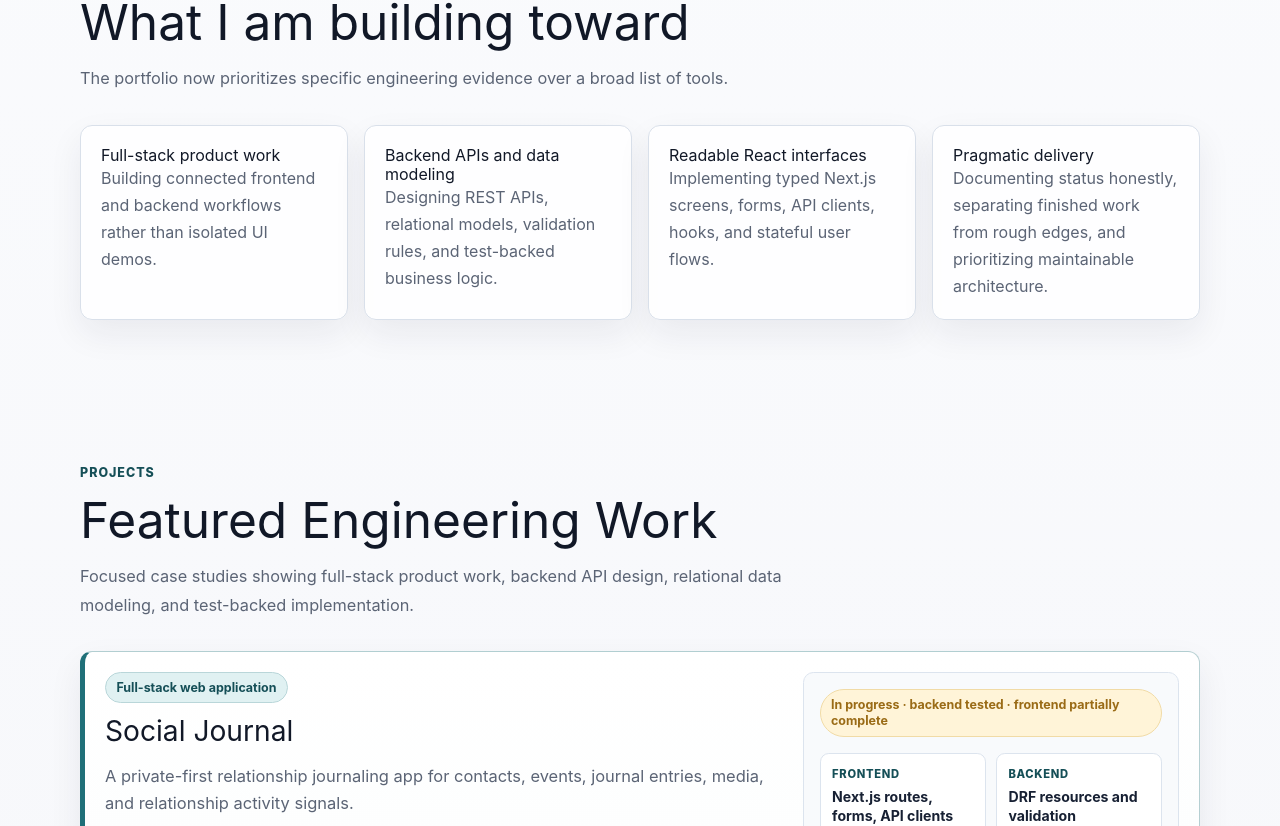
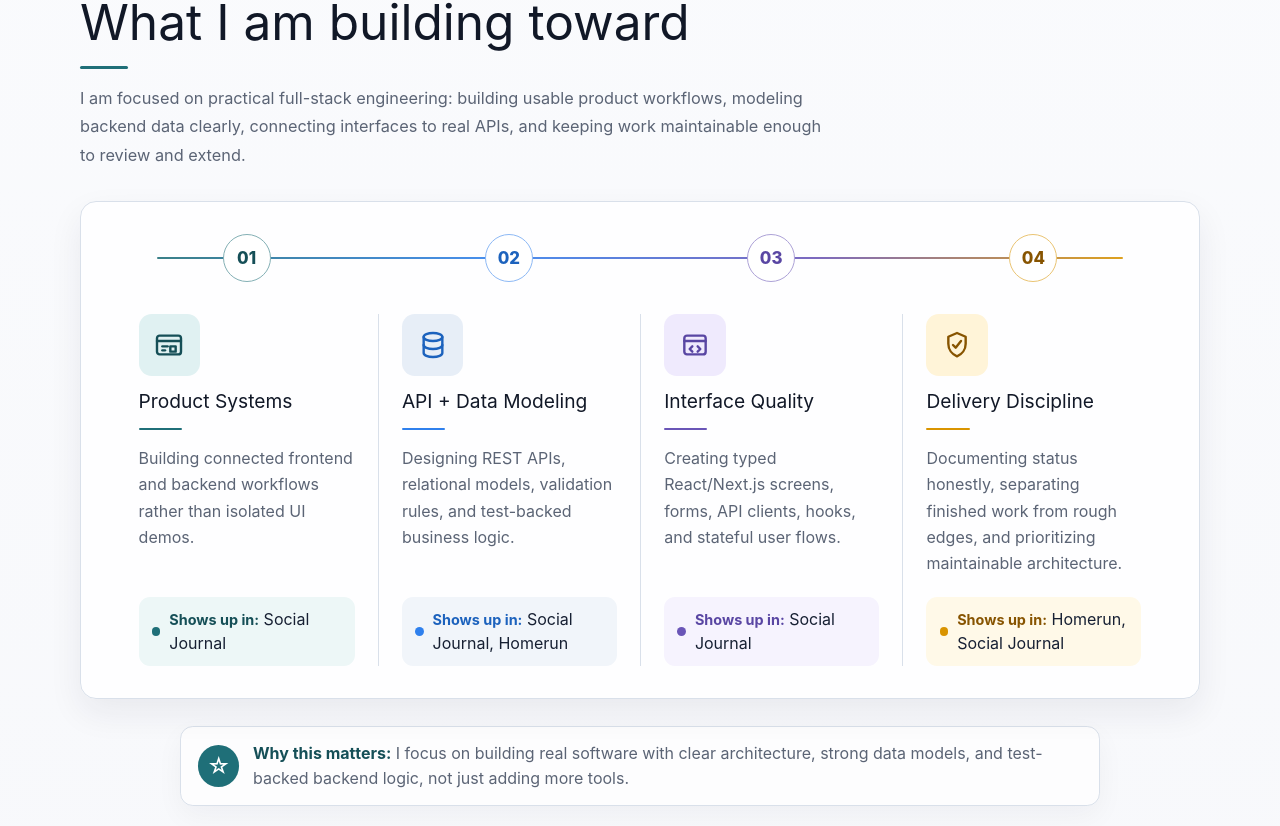
Before and after one commit to gagefulwood/portfolio-website, a Next.js app in the folder gagefulwood.com/: page / in a window 1280 px wide. Shown: the part 794-1620 px from the top of the page. Built offline with nearby package versions, Linux system fonts and the light colour scheme.

Commit message:
revised technical focus section designs

```diff
--- a/gagefulwood.com/src/app/components/focus-section.tsx
+++ b/gagefulwood.com/src/app/components/focus-section.tsx
@@ -1,22 +1,112 @@
-import { technicalFocus } from "../data/profile";
-import Section from "./section";
+import type { TechnicalFocusItem } from "../data/profile";
+import { technicalFocusItems } from "../data/profile";
+import SectionHeader from "./section-header";
+
+function FocusIcon({ icon }: { icon: TechnicalFocusItem["icon"] }) {
+  if (icon === "product") {
+    return (
+      <svg viewBox="0 0 24 24" aria-hidden="true">
+        <rect x="3" y="5" width="18" height="14" rx="2" />
+        <path d="M3 9h18" />
+        <path d="M7 13h4" />
+        <path d="M7 16h2" />
+        <path d="M13 13h4v4h-4z" />
+      </svg>
+    );
+  }
+
+  if (icon === "database") {
+    return (
+      <svg viewBox="0 0 24 24" aria-hidden="true">
+        <ellipse cx="12" cy="6" rx="7" ry="3" />
+        <path d="M5 6v6c0 1.66 3.13 3 7 3s7-1.34 7-3V6" />
+        <path d="M5 12v6c0 1.66 3.13 3 7 3s7-1.34 7-3v-6" />
+      </svg>
+    );
+  }
+
+  if (icon === "interface") {
+    return (
+      <svg viewBox="0 0 24 24" aria-hidden="true">
+        <rect x="4" y="5" width="16" height="14" rx="2" />
+        <path d="M4 9h16" />
+        <path d="m10 13-2 2 2 2" />
+        <path d="m14 13 2 2-2 2" />
+      </svg>
+    );
+  }
+
+  return (
+    <svg viewBox="0 0 24 24" aria-hidden="true">
+      <path d="M12 3 5.5 5.8v5.3c0 4.2 2.7 7.9 6.5 9.4 3.8-1.5 6.5-5.2 6.5-9.4V5.8L12 3Z" />
+      <path d="m9 12 2 2 4-5" />
+    </svg>
+  );
+}
 
 export default function FocusSection() {
   return (
-    <Section
-      id="focus"
-      eyebrow="Technical focus"
+    <section id="focus" className="section-shell technical-focus">
+      <div className="section-inner">
+        <SectionHeader
+          eyebrow="Technical Focus"
           title="What I am building toward"
-      description="The portfolio now prioritizes specific engineering evidence over a broad list of tools."
+          description="I am focused on practical full-stack engineering: building usable product workflows, modeling backend data clearly, connecting interfaces to real APIs, and keeping work maintainable enough to review and extend."
+        />
+
+        <div className="technical-roadmap">
+          <div className="technical-roadmap__timeline" aria-hidden="true">
+            <div className="technical-roadmap__line" />
+            {technicalFocusItems.map((item) => (
+              <div
+                key={item.number}
+                className={`technical-roadmap__marker technical-roadmap__item--${item.accent}`}
               >
-      <div className="focus-grid">
-        {technicalFocus.map((item) => (
-          <article key={item.title} className="focus-card">
+                {item.number}
+              </div>
+            ))}
+          </div>
+
+          <div className="technical-roadmap__content">
+            {technicalFocusItems.map((item) => (
+              <article
+                key={item.number}
+                className={`technical-roadmap__item technical-roadmap__item--${item.accent}`}
+              >
+                <div className="technical-roadmap__mobile-number">{item.number}</div>
+
+                <div className="technical-roadmap__item-content">
+                  <div className="technical-roadmap__icon">
+                    <FocusIcon icon={item.icon} />
+                  </div>
+
                   <h3>{item.title}</h3>
+                  <div className="technical-roadmap__accent" />
                   <p>{item.description}</p>
+
+                  <div className="technical-roadmap__used">
+                    <span aria-hidden="true" />
+                    <div>
+                      <strong>Shows up in:</strong> {item.showsUpIn.join(", ")}
+                    </div>
+                  </div>
+                </div>
               </article>
             ))}
           </div>
-    </Section>
+        </div>
+
+        <div className="technical-focus__note">
+          <span className="technical-focus__note-icon" aria-hidden="true">
+            ☆
+          </span>
+          <p>
+            <strong>Why this matters:</strong> I focus on building real software
+            with clear architecture, strong data models, and test-backed backend
+            logic, not just adding more tools.
+          </p>
+        </div>
+      </div>
+    </section>
   );
 }
--- a/gagefulwood.com/src/app/data/profile.ts
+++ b/gagefulwood.com/src/app/data/profile.ts
@@ -20,25 +20,50 @@ export const profile = {
     "Resume is being revised to better match current project work and employer expectations.",
 };
 
-export const technicalFocus = [
+export type TechnicalFocusItem = {
+  number: string;
+  title: string;
+  description: string;
+  showsUpIn: string[];
+  accent: "teal" | "blue" | "purple" | "amber";
+  icon: "product" | "database" | "interface" | "delivery";
+};
+
+export const technicalFocusItems: TechnicalFocusItem[] = [
   {
-    title: "Full-stack product work",
+    number: "01",
+    title: "Product Systems",
     description:
       "Building connected frontend and backend workflows rather than isolated UI demos.",
+    showsUpIn: ["Social Journal"],
+    accent: "teal",
+    icon: "product",
   },
   {
-    title: "Backend APIs and data modeling",
+    number: "02",
+    title: "API + Data Modeling",
     description:
       "Designing REST APIs, relational models, validation rules, and test-backed business logic.",
+    showsUpIn: ["Social Journal", "Homerun"],
+    accent: "blue",
+    icon: "database",
   },
   {
-    title: "Readable React interfaces",
+    number: "03",
+    title: "Interface Quality",
     description:
-      "Implementing typed Next.js screens, forms, API clients, hooks, and stateful user flows.",
+      "Creating typed React/Next.js screens, forms, API clients, hooks, and stateful user flows.",
+    showsUpIn: ["Social Journal"],
+    accent: "purple",
+    icon: "interface",
   },
   {
-    title: "Pragmatic delivery",
+    number: "04",
+    title: "Delivery Discipline",
     description:
       "Documenting status honestly, separating finished work from rough edges, and prioritizing maintainable architecture.",
+    showsUpIn: ["Homerun", "Social Journal"],
+    accent: "amber",
+    icon: "delivery",
   },
 ];
--- a/gagefulwood.com/src/app/globals.css
+++ b/gagefulwood.com/src/app/globals.css
@@ -221,7 +221,8 @@ textarea {
   line-height: 1.08;
 }
 
-.skills-section .section-heading h2::after {
+.skills-section .section-heading h2::after,
+.technical-focus .section-heading h2::after {
   display: block;
   width: 3rem;
   height: 0.2rem;
@@ -238,14 +239,12 @@ textarea {
   line-height: 1.75;
 }
 
-.focus-grid,
 .skills-grid {
   display: grid;
   grid-template-columns: repeat(4, minmax(0, 1fr));
   gap: 1rem;
 }
 
-.focus-card,
 .skill-evidence-card,
 .project-card,
 .contact-panel,
@@ -256,13 +255,11 @@ textarea {
   box-shadow: var(--shadow);
 }
 
-.focus-card,
 .skill-evidence-card,
 .contact-panel {
   padding: 1.25rem;
 }
 
-.focus-card h3,
 .skill-evidence-card h3,
 .contact-panel h3,
 .project-card h3 {
@@ -271,12 +268,224 @@ textarea {
   line-height: 1.2;
 }
 
-.focus-card p,
 .skill-evidence-card p,
 .contact-panel p,
 .project-summary {
   color: var(--muted);
   line-height: 1.68;
+}
+
+.technical-roadmap {
+  position: relative;
+  overflow: hidden;
+  border: 1px solid var(--border);
+  border-radius: 1rem;
+  background: rgba(255, 255, 255, 0.9);
+  box-shadow: var(--shadow);
+  padding: 2rem 2.15rem;
+}
+
+.technical-roadmap__timeline {
+  position: relative;
+  display: grid;
+  grid-template-columns: repeat(4, minmax(0, 1fr));
+  align-items: center;
+  margin-bottom: 2rem;
+}
+
+.technical-roadmap__line {
+  position: absolute;
+  top: 50%;
+  left: 4%;
+  right: 4%;
+  height: 0.12rem;
+  transform: translateY(-50%);
+  border-radius: 999px;
+  background: linear-gradient(
+    90deg,
+    var(--accent) 0%,
+    #2f80ed 35%,
+    var(--purple) 68%,
+    #d99400 100%
+  );
+  opacity: 0.88;
+}
+
+.technical-roadmap__content {
+  display: grid;
+  grid-template-columns: repeat(4, minmax(0, 1fr));
+}
+
+.technical-roadmap__item,
+.technical-roadmap__marker {
+  --focus-accent: var(--accent);
+  --focus-soft: var(--accent-soft);
+  --focus-text: var(--accent-strong);
+}
+
+.technical-roadmap__item {
+  position: relative;
+  display: grid;
+  min-height: 22rem;
+  padding: 0 1.45rem;
+}
+
+.technical-roadmap__item + .technical-roadmap__item {
+  border-left: 1px solid var(--border);
+}
+
+.technical-roadmap__item--teal {
+  --focus-accent: var(--accent);
+  --focus-soft: var(--accent-soft);
+  --focus-text: var(--accent-strong);
+}
+
+.technical-roadmap__item--blue {
+  --focus-accent: #2f80ed;
+  --focus-soft: var(--blue-soft);
+  --focus-text: #1c62bd;
+}
+
+.technical-roadmap__item--purple {
+  --focus-accent: var(--purple);
+  --focus-soft: var(--purple-soft);
+  --focus-text: #5946a3;
+}
+
+.technical-roadmap__item--amber {
+  --focus-accent: #d99400;
+  --focus-soft: var(--amber-soft);
+  --focus-text: #875400;
+}
+
+.technical-roadmap__marker,
+.technical-roadmap__mobile-number {
+  z-index: 1;
+  display: inline-flex;
+  align-items: center;
+  justify-content: center;
+  width: 3rem;
+  height: 3rem;
+  justify-self: center;
+  border: 1px solid color-mix(in srgb, var(--focus-accent) 55%, #ffffff);
+  border-radius: 999px;
+  background: #ffffff;
+  color: var(--focus-text);
+  font-size: 1.05rem;
+  font-weight: 850;
+}
+
+.technical-roadmap__mobile-number {
+  display: none;
+}
+
+.technical-roadmap__item-content {
+  display: grid;
+  grid-template-rows: auto auto auto minmax(0, 1fr) auto;
+  gap: 0.9rem;
+  height: 100%;
+}
+
+.technical-roadmap__icon {
+  display: inline-flex;
+  align-items: center;
+  justify-content: center;
+  width: 3.85rem;
+  height: 3.85rem;
+  border-radius: 0.8rem;
+  background: var(--focus-soft);
+  color: var(--focus-text);
+}
+
+.technical-roadmap__icon svg {
+  width: 2rem;
+  height: 2rem;
+  fill: none;
+  stroke: currentColor;
+  stroke-linecap: round;
+  stroke-linejoin: round;
+  stroke-width: 1.8;
+}
+
+.technical-roadmap__item h3 {
+  margin: 0;
+  color: #111827;
+  font-size: 1.2rem;
+  line-height: 1.2;
+}
+
+.technical-roadmap__accent {
+  width: 2.7rem;
+  height: 0.18rem;
+  border-radius: 999px;
+  background: var(--focus-accent);
+}
+
+.technical-roadmap__item p {
+  margin: 0;
+  color: var(--muted);
+  line-height: 1.65;
+}
+
+.technical-roadmap__used {
+  display: grid;
+  grid-template-columns: auto minmax(0, 1fr);
+  gap: 0.55rem;
+  align-items: center;
+  margin-top: auto;
+  border-radius: 0.7rem;
+  background: color-mix(in srgb, var(--focus-soft) 58%, #ffffff);
+  color: var(--foreground);
+  padding: 0.72rem 0.82rem;
+  line-height: 1.45;
+}
+
+.technical-roadmap__used > span {
+  width: 0.55rem;
+  height: 0.55rem;
+  border-radius: 999px;
+  background: var(--focus-accent);
+}
+
+.technical-roadmap__used strong {
+  color: var(--focus-text);
+  font-size: 0.9rem;
+}
+
+.technical-focus__note {
+  display: grid;
+  grid-template-columns: auto minmax(0, 1fr);
+  gap: 0.85rem;
+  align-items: center;
+  width: min(920px, calc(100% - 2rem));
+  margin: 1.65rem auto 0;
+  border: 1px solid var(--border);
+  border-radius: 0.8rem;
+  background: rgba(255, 255, 255, 0.74);
+  box-shadow: 0 10px 28px rgba(23, 32, 51, 0.045);
+  padding: 0.9rem 1.05rem;
+}
+
+.technical-focus__note-icon {
+  display: inline-flex;
+  align-items: center;
+  justify-content: center;
+  width: 2.6rem;
+  height: 2.6rem;
+  border-radius: 999px;
+  background: var(--accent);
+  color: #ffffff;
+  font-size: 1.4rem;
+}
+
+.technical-focus__note p {
+  margin: 0;
+  color: var(--muted);
+  line-height: 1.55;
+}
+
+.technical-focus__note strong {
+  color: var(--accent-strong);
 }
 
 .projects-stack {
@@ -712,9 +921,35 @@ textarea {
 }
 
 @media (max-width: 920px) {
-  .focus-grid,
   .skills-grid {
     grid-template-columns: repeat(2, minmax(0, 1fr));
+  }
+
+  .technical-roadmap {
+    padding: 1.65rem;
+  }
+
+  .technical-roadmap__line {
+    display: none;
+  }
+
+  .technical-roadmap__timeline,
+  .technical-roadmap__content {
+    grid-template-columns: repeat(2, minmax(0, 1fr));
+  }
+
+  .technical-roadmap__timeline {
+    row-gap: 1rem;
+    margin-bottom: 1.5rem;
+  }
+
+  .technical-roadmap__item {
+    min-height: 20rem;
+    padding: 0 1.25rem;
+  }
+
+  .technical-roadmap__item:nth-child(3) {
+    border-left: 0;
   }
 
   .project-card,
@@ -746,8 +981,66 @@ textarea {
     padding: 3.25rem 1rem;
   }
 
-  .focus-grid,
   .skills-grid {
+    grid-template-columns: 1fr;
+  }
+
+  .technical-roadmap {
+    padding: 1.25rem;
+  }
+
+  .technical-roadmap__timeline {
+    display: none;
+  }
+
+  .technical-roadmap__content {
+    grid-template-columns: 1fr;
+  }
+
+  .technical-roadmap__item {
+    grid-template-columns: auto minmax(0, 1fr);
+    grid-template-rows: auto;
+    gap: 0.9rem;
+    min-height: 0;
+    border-left: 0;
+    padding: 0 0 1.5rem;
+  }
+
+  .technical-roadmap__item + .technical-roadmap__item {
+    border-left: 0;
+    border-top: 1px solid var(--border);
+    padding-top: 1.5rem;
+  }
+
+  .technical-roadmap__item::before {
+    position: absolute;
+    top: 3rem;
+    bottom: -1.5rem;
+    left: 1.5rem;
+    width: 0.12rem;
+    border-radius: 999px;
+    background: color-mix(in srgb, var(--focus-accent) 40%, var(--border));
+    content: "";
+  }
+
+  .technical-roadmap__item:last-child::before {
+    display: none;
+  }
+
+  .technical-roadmap__mobile-number {
+    display: inline-flex;
+  }
+
+  .technical-roadmap__item-content {
+    gap: 0.75rem;
+  }
+
+  .technical-roadmap__icon {
+    width: 3.2rem;
+    height: 3.2rem;
+  }
+
+  .technical-focus__note {
     grid-template-columns: 1fr;
   }
 
```
Lines whose indentation alone changed are shown as unchanged.
